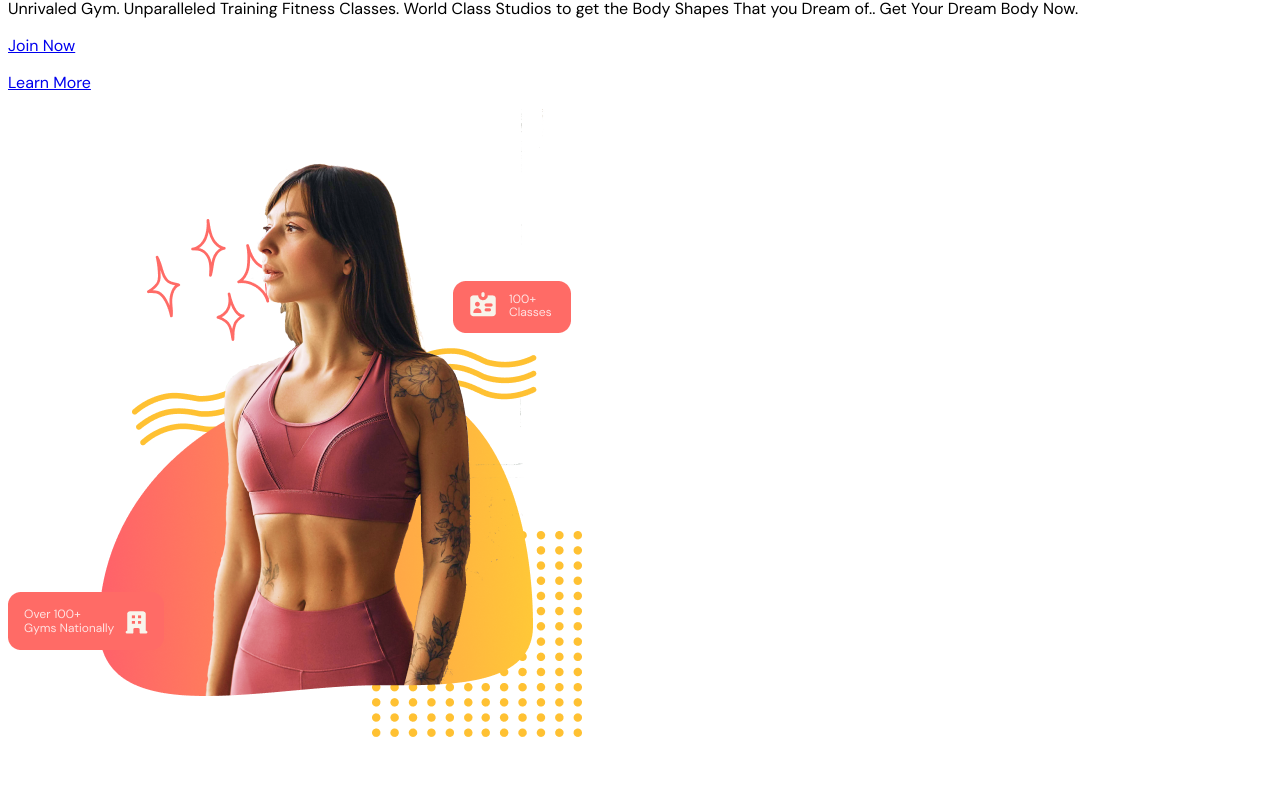
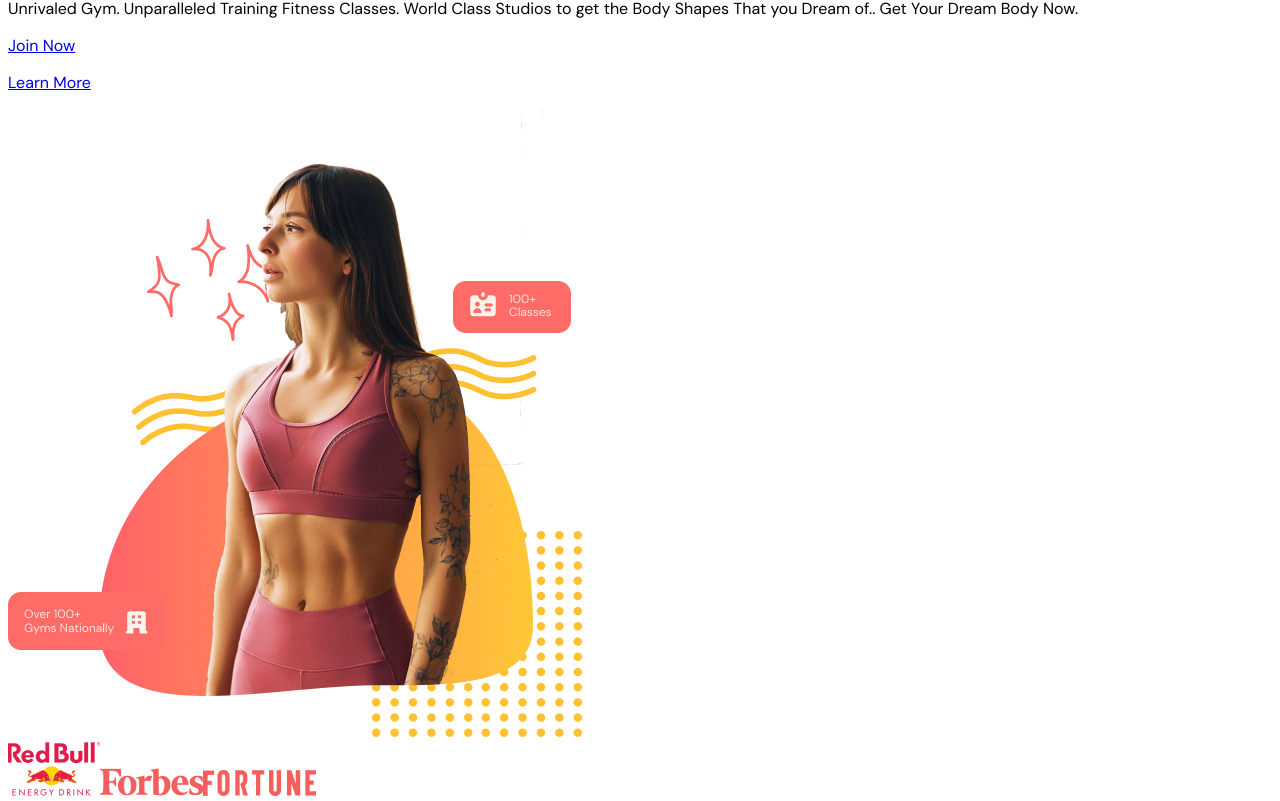
Before and after one commit to Cuhwis/gym-typescript-2, a React (Vite) app in the folder gym-typescript/: page / in a window 1280 px wide. Shown: the part 318-1119 px from the top of the page. Before the commit the page ends 1060 px from the top, so only its background shows below. Built offline with nearby package versions, Linux system fonts and the light colour scheme.

Commit message:
added sponsors

```diff
--- a/gym-typescript/src/scenes/home/index.tsx
+++ b/gym-typescript/src/scenes/home/index.tsx
@@ -4,7 +4,7 @@ import ActionButton from "@/shared/ActionButton";
 import HomePageGraphic from "@/assets/HomePageGraphic.png";
 import HomePageText from "@/assets/HomePageText.png";
 import SponsorRedBull from "@/assets/SponsorRedBull.png";
-import Sponsorforbes from "@/assets/Sponsorforbes.png";
+import SponsorForbes from "@/assets/SponsorForbes.png";
 import SponsorFortune from "@/assets/SponsorFortune.png";
 import AnchorLink from "react-anchor-link-smooth-scroll";
 
@@ -51,6 +51,18 @@ const Home = ({ setSelectedPage }: Props) => {
           <img alt="home-pageGraphic" src={HomePageGraphic} />
         </div>
       </div>
+      {/* SPONSORS */}
+      {isAboveMediumScreens && (
+        <div>
+          <div>
+            <div>
+              <img alt="redbull-sponsor" src={SponsorRedBull} />
+              <img alt="forbes-sponsor" src={SponsorForbes} />
+              <img alt="fortune-sponsor" src={SponsorFortune} />
+            </div>
+          </div>
+        </div>
+      )}
     </section>
   );
 };
```
